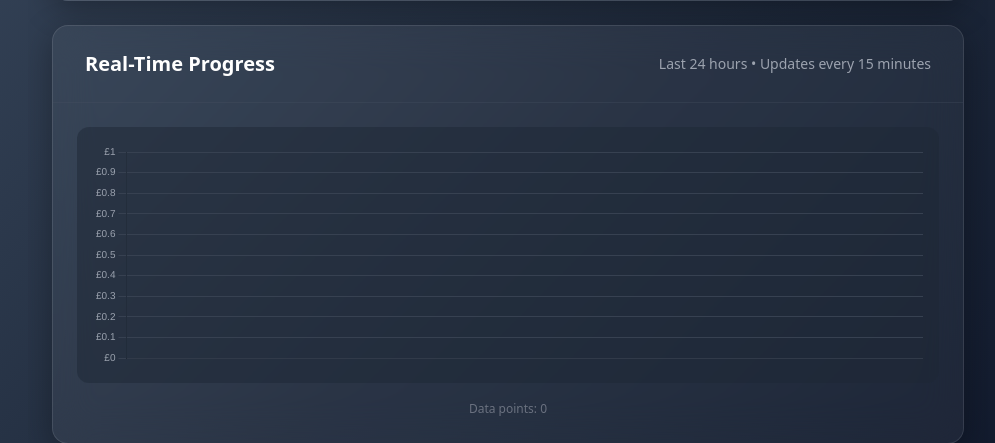
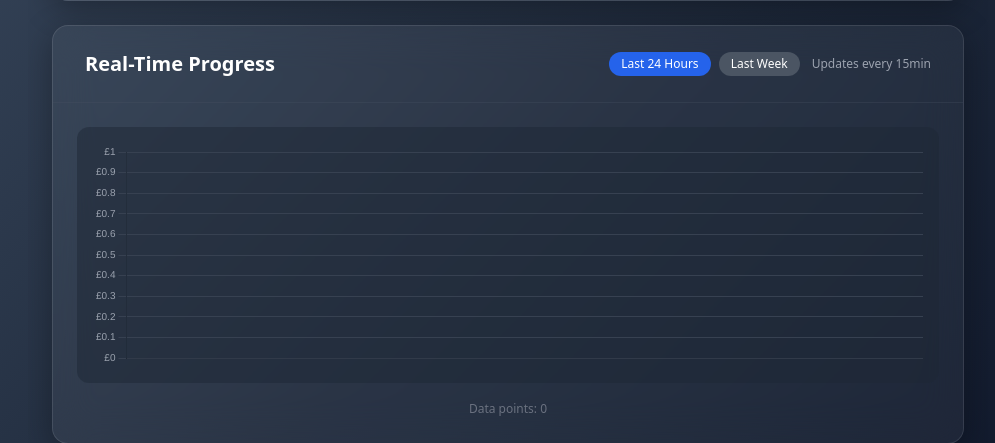
Before and after one commit to danieljgriffin/FinanceTracker, a Flask app: page / in a window 1280 px wide. Shown: the part 1479-1922 px from the top of the page, without its empty margins (276-1271 px from the left). Run offline with Flask 3, Linux system fonts and the light colour scheme; data that the repository does not hold is empty; some libraries are stand-ins or nearby versions.

Commit message:
Add weekly tracking and filter for real-time progress chart
Introduce a new function to collect net worth data every 6 hours for weekly tracking. Modify the `background_price_updater` to trigger this new collection alongside the existing 15-minute intervals. Implement UI changes in `dashboard.html` to add a filter for switching between "Last 24 Hours" and "Last Week" views on the real-time progress chart, and update the JavaScript to handle this filter selection and reload the chart data accordingly. A new `WeeklyHistoricalNetWorth` model and `to_dict` method are added to `models.py` to support this functionality.

Replit-Commit-Author: Agent
Replit-Commit-Session-Id: 54a4708f-c44e-4e8a-9ad6-3f7b7dc05b9b
Replit-Commit-Checkpoint-Type: full_checkpoint
Replit-Commit-Screenshot-Url: https://storage.googleapis.com/screenshot-production-us-central1/d570fb0a-fe4c-4fda-b5c3-aa409779e17c/54a4708f-c44e-4e8a-9ad6-3f7b7dc05b9b/9vQjPzc

```diff
--- a/app.py
+++ b/app.py
@@ -1502,6 +1502,56 @@ def collect_historical_data():
     except Exception as e:
         logging.error(f"Error collecting historical data: {str(e)}")
 
+def collect_weekly_historical_data():
+    """Collect current net worth data for weekly tracking every 6 hours at midnight, 6am, noon, 6pm"""
+    try:
+        from models import WeeklyHistoricalNetWorth, db
+        import pytz
+
+        # Calculate current net worth and platform breakdown
+        current_net_worth = calculate_current_net_worth()
+
+        # Get platform allocations
+        data_manager = get_data_manager()
+        investments_data = data_manager.get_investments_data()
+
+        platform_breakdown = {}
+        for platform, investments in investments_data.items():
+            if platform.endswith('_cash'):
+                continue
+
+            platform_total = 0
+            if platform != 'Cash':
+                platform_total = sum(
+                    investment.get('holdings', 0) * investment.get('current_price', 0)
+                    for investment in investments
+                )
+
+            platform_total += data_manager.get_platform_cash(platform)
+
+            if platform_total > 0:
+                platform_breakdown[platform] = platform_total
+
+        # Use current time for weekly collection
+        now = datetime.now()
+        uk_tz = pytz.timezone('Europe/London')
+        uk_now = now.astimezone(uk_tz)
+
+        # Store weekly historical data point with current timestamp
+        weekly_entry = WeeklyHistoricalNetWorth(
+            timestamp=uk_now,
+            net_worth=current_net_worth,
+            platform_breakdown=platform_breakdown
+        )
+
+        db.session.add(weekly_entry)
+        db.session.commit()
+
+        logging.info(f"Weekly historical data collected: £{current_net_worth:,.2f} at {uk_now.strftime('%H:%M')}")
+
+    except Exception as e:
+        logging.error(f"Error collecting weekly historical data: {str(e)}")
+
 def background_price_updater():
     """Background thread function to update prices every 15 minutes and collect historical data with smart intervals"""
     global last_historical_collection
@@ -1532,19 +1582,27 @@ def background_price_updater():
                 uk_now = now.astimezone(uk_tz)
                 current_minute = uk_now.minute
 
-                # Check if we're on a clean 15-minute boundary
-                is_collection_time = current_minute in [0, 15, 30, 45]
+                # Check if we're on a clean 15-minute boundary for 24-hour data
+                is_15min_collection_time = current_minute in [0, 15, 30, 45]
                 time_since_last = (now - last_historical_collection).total_seconds() / 60
 
                 # Collect only at clean 15-minute intervals and avoid duplicates
-                if is_collection_time and time_since_last >= 10:  # 10 min gap to avoid duplicates
+                if is_15min_collection_time and time_since_last >= 10:  # 10 min gap to avoid duplicates
                     collect_historical_data()
                     last_historical_collection = now  # Update the last collection time
                     logging.info(f"✅ Historical collection completed at aligned time: {uk_now.strftime('%H:%M:%S')} BST")
-                elif is_collection_time:
+                elif is_15min_collection_time:
                     logging.info(f"⏰ Collection time {uk_now.strftime('%H:%M')} BST but too soon since last (wait {10 - time_since_last:.1f} min)")
                 else:
                     logging.debug(f"⏳ Not collection time - current minute: {current_minute}, next at: {[x for x in [0,15,30,45] if x > current_minute] or [0]}")
+
+                # Check if we're on a 6-hour boundary for weekly data (midnight, 6am, noon, 6pm)
+                current_hour = uk_now.hour
+                is_6hour_collection_time = current_hour in [0, 6, 12, 18] and current_minute == 0
+
+                if is_6hour_collection_time:
+                    collect_weekly_historical_data()
+                    logging.info(f"✅ Weekly historical collection completed at: {uk_now.strftime('%H:%M')} BST")
 
                 # Clean up old data daily to maintain tiered storage
                 if (now - last_cleanup).total_seconds() >= 86400:  # 24 hours
@@ -1584,6 +1642,16 @@ def manual_collect_data():
         return jsonify({'status': 'success', 'message': 'Historical data collected successfully'})
     except Exception as e:
         logging.error(f"Error in manual data collection: {str(e)}")
+        return jsonify({'status': 'error', 'message': str(e)}), 500
+
+@app.route('/api/test-weekly-collection', methods=['POST'])
+def test_weekly_collection():
+    """Manually trigger weekly historical data collection for testing"""
+    try:
+        collect_weekly_historical_data()
+        return jsonify({'status': 'success', 'message': 'Weekly historical data collected successfully'})
+    except Exception as e:
+        logging.error(f"Error in weekly data collection: {str(e)}")
         return jsonify({'status': 'error', 'message': str(e)}), 500
 
 @app.route('/api/live-values')
@@ -1644,17 +1712,29 @@ def manual_collect_historical_data():
 
 @app.route('/api/realtime-chart-data')
 def realtime_chart_data():
-    """API endpoint for real-time historical chart data - last 24 hours"""
-    try:
-        from models import HistoricalNetWorth
+    """API endpoint for real-time historical chart data - last 24 hours or last week"""
+    try:
+        from models import HistoricalNetWorth, WeeklyHistoricalNetWorth
         import pytz
 
-        # Get data from last 24 hours
-        cutoff_time = datetime.now() - timedelta(hours=24)
-
-        data_points = HistoricalNetWorth.query.filter(
-            HistoricalNetWorth.timestamp >= cutoff_time
-        ).order_by(HistoricalNetWorth.timestamp.asc()).all()
+        # Get filter parameter (default to '24h')
+        time_filter = request.args.get('filter', '24h')
+
+        if time_filter == 'week':
+            # Get weekly data from the last 7 days
+            cutoff_time = datetime.now() - timedelta(days=7)
+
+            data_points = WeeklyHistoricalNetWorth.query.filter(
+                WeeklyHistoricalNetWorth.timestamp >= cutoff_time
+            ).order_by(WeeklyHistoricalNetWorth.timestamp.asc()).all()
+
+        else:  # Default to 24h
+            # Get data from last 24 hours
+            cutoff_time = datetime.now() - timedelta(hours=24)
+
+            data_points = HistoricalNetWorth.query.filter(
+                HistoricalNetWorth.timestamp >= cutoff_time
+            ).order_by(HistoricalNetWorth.timestamp.asc()).all()
 
         labels = []
         values = []
@@ -1664,7 +1744,12 @@ def realtime_chart_data():
         for point in data_points:
             # Convert to BST for display
             bst_time = point.timestamp.astimezone(uk_tz)
-            time_label = bst_time.strftime('%H:%M')
+            if time_filter == 'week':
+                # For weekly data, show day and time (e.g., "Mon 12:00")
+                time_label = bst_time.strftime('%a %H:%M')
+            else:
+                # For 24h data, show just time (e.g., "19:30")
+                time_label = bst_time.strftime('%H:%M')
 
             labels.append(time_label)
             values.append(float(point.net_worth))
@@ -1672,7 +1757,8 @@ def realtime_chart_data():
         return jsonify({
             'labels': labels,
             'values': values,
-            'count': len(data_points)
+            'count': len(data_points),
+            'filter': time_filter
         })
 
     except Exception as e:
--- a/templates/dashboard.html
+++ b/templates/dashboard.html
@@ -373,8 +373,20 @@
             <div class="px-4 sm:px-6 lg:px-8 py-4 sm:py-6 border-b border-gray-600/30">
                 <div class="flex items-center justify-between">
                     <h2 class="text-lg sm:text-xl font-semibold text-white">Real-Time Progress</h2>
-                    <div class="text-sm text-gray-400">
-                        Last 24 hours • Updates every 15 minutes
+                    <div class="flex items-center space-x-3">
+                        <div class="flex space-x-2">
+                            <button id="filter-24h" onclick="switchRealtimeFilter('24h')"
+                                    class="px-3 py-1 text-xs rounded-lg bg-blue-600 text-white transition-colors">
+                                Last 24 Hours
+                            </button>
+                            <button id="filter-week" onclick="switchRealtimeFilter('week')"
+                                    class="px-3 py-1 text-xs rounded-lg bg-gray-600 hover:bg-gray-500 text-white transition-colors">
+                                Last Week
+                            </button>
+                        </div>
+                        <div class="text-xs text-gray-400">
+                            Updates every 15min
+                        </div>
                     </div>
                 </div>
             </div>
@@ -679,8 +691,9 @@
 
     // Real-time chart functionality
     let realtimeChart;
+    let currentRealtimeFilter = '24h';
 
-    function loadRealtimeChart() {
+    function loadRealtimeChart(filter = currentRealtimeFilter) {
         const chartLoadingElement = document.getElementById('realtimeChartLoading');
         const dataCountElement = document.getElementById('realtimeDataCount');
 
@@ -688,7 +701,7 @@
             chartLoadingElement.style.display = 'block';
         }
 
-        fetch('/api/realtime-chart-data')
+        fetch(`/api/realtime-chart-data?filter=${filter}`)
             .then(response => response.json())
             .then(data => {
                 console.log('Real-time chart data:', data);
@@ -771,6 +784,26 @@
                     chartLoadingElement.style.display = 'none';
                 }
             });
+    }
+
+    // Switch between 24h and weekly real-time filters
+    function switchRealtimeFilter(filter) {
+        currentRealtimeFilter = filter;
+
+        // Update button styles
+        const btn24h = document.getElementById('filter-24h');
+        const btnWeek = document.getElementById('filter-week');
+
+        if (filter === '24h') {
+            btn24h.className = 'px-3 py-1 text-xs rounded-lg bg-blue-600 text-white transition-colors';
+            btnWeek.className = 'px-3 py-1 text-xs rounded-lg bg-gray-600 hover:bg-gray-500 text-white transition-colors';
+        } else {
+            btn24h.className = 'px-3 py-1 text-xs rounded-lg bg-gray-600 hover:bg-gray-500 text-white transition-colors';
+            btnWeek.className = 'px-3 py-1 text-xs rounded-lg bg-blue-600 text-white transition-colors';
+        }
+
+        // Reload chart with new filter
+        loadRealtimeChart(filter);
     }
 
     // Animate net worth value updates with rolling numbers
```
Also changed, not shown: models.py (+18 -0 lines).
